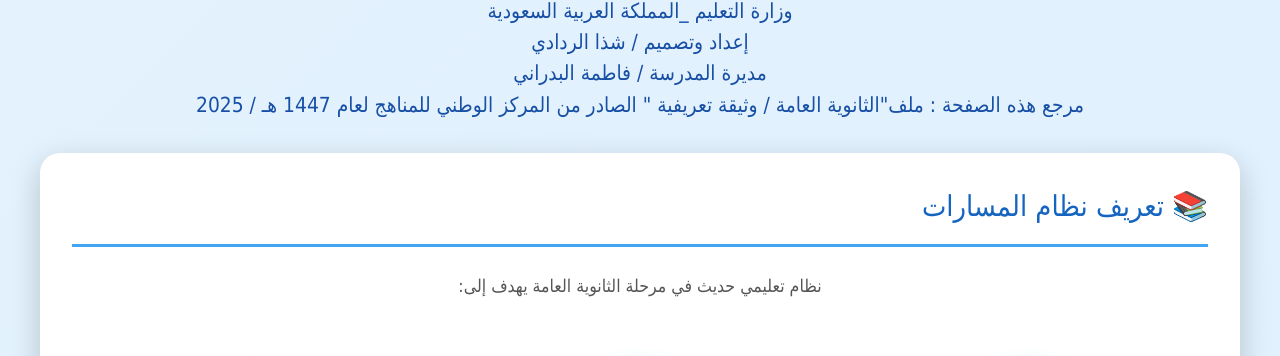
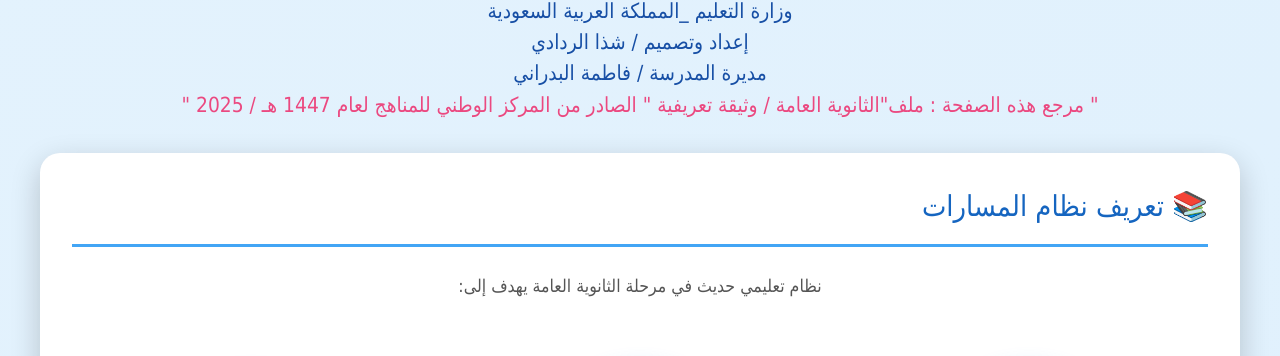
Before and after one commit to shathasaud/masarat, a plain HTML site: page index.html in a window 1280 px wide. Shown: the part 104-460 px from the top of the page. Drawn offline with nearby package versions, Linux system fonts and the light colour scheme.

Commit message:
Update index.html

```diff
--- a/index.html
+++ b/index.html
@@ -590,8 +590,9 @@
     <h1 class="main-title" id="pageTitle">🎓 نظام المسارات </h1>
     <p class="subtitle" id="subtitle"> وزارة التعليم _المملكة العربية السعودية</p>
      <p class="subtitle" id="subtitle"> إعداد وتصميم / شذا الردادي </p>
-          <p class="subtitle" id="subtitle">   مديرة المدرسة / فاطمة البدراني  </p>
-     <p class="subtitle" id="subtitle">   مرجع هذه الصفحة : ملف"الثانوية العامة / وثيقة تعريفية " الصادر من المركز الوطني للمناهج لعام 1447 هـ / 2025  </p>
+     <p class="subtitle" id="subtitle">   مديرة المدرسة / فاطمة البدراني  </p>
+     <p class="subtitle" id="subtitle" style="color:#ec407a"> "  مرجع هذه الصفحة : ملف"الثانوية العامة / وثيقة تعريفية " الصادر من المركز الوطني للمناهج لعام 1447 هـ / 2025 " </p>
+
 
    </header>
    <div class="content-wrapper"><!-- تعريف نظام المسارات -->
```
